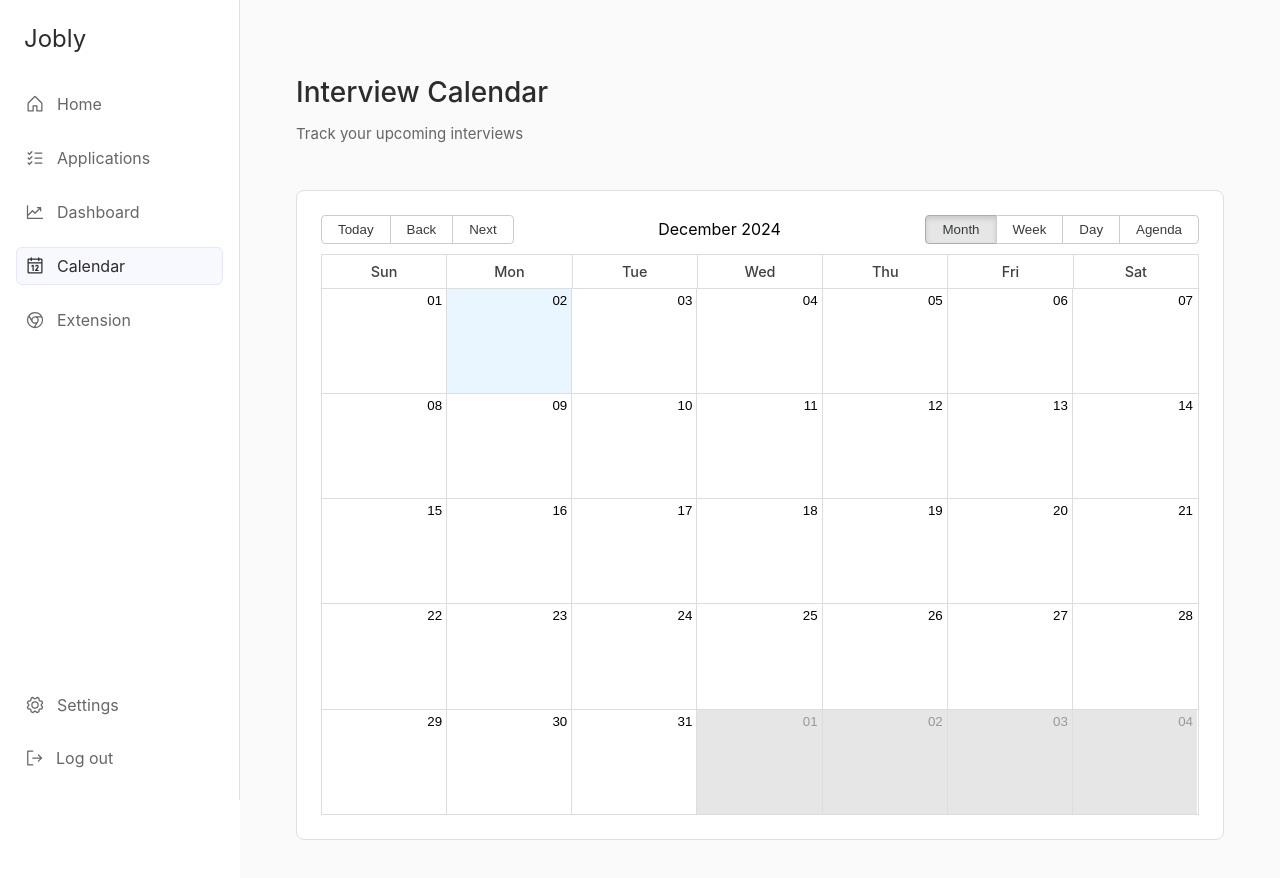
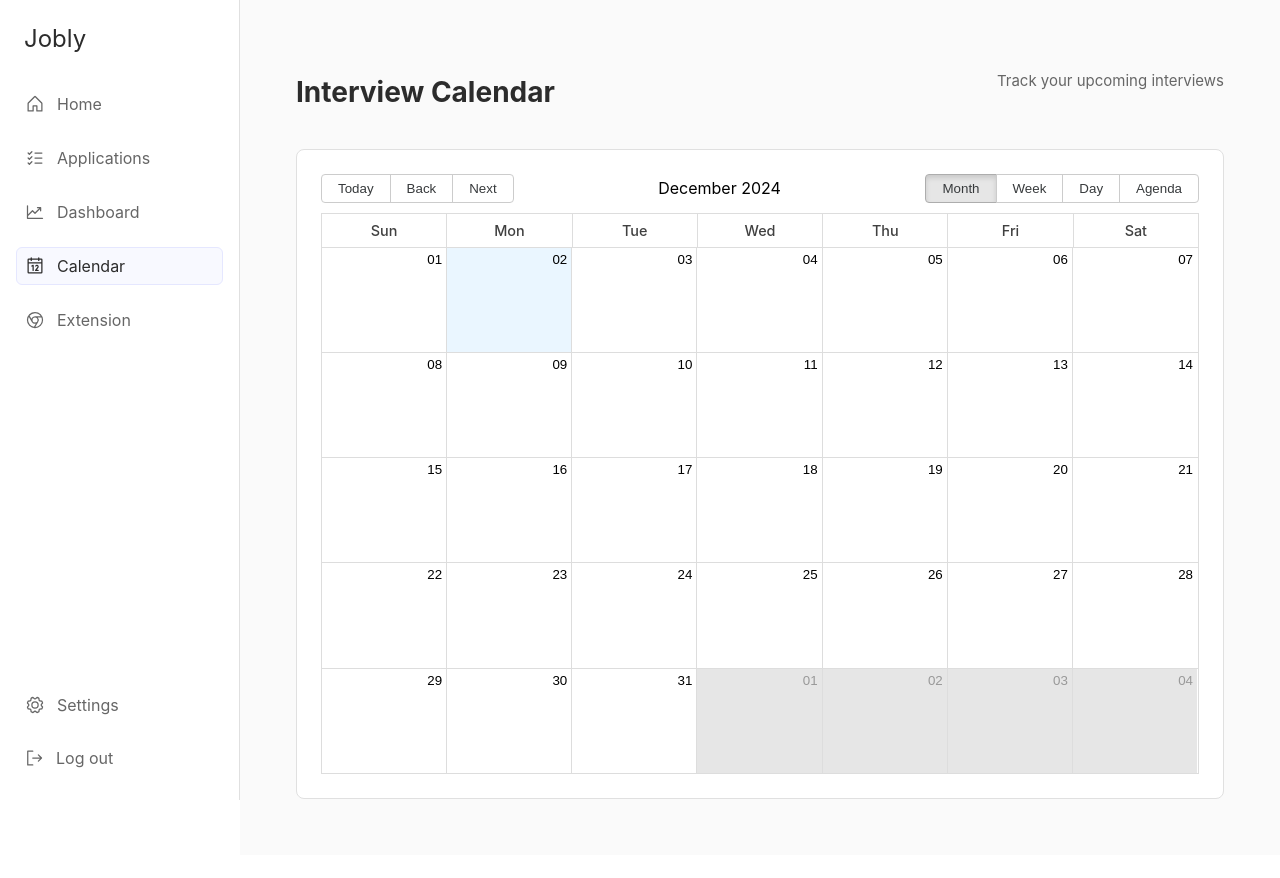
Before and after one commit to kimchee-e/Application_Tracker, a React (Create React App) app: page /calendar in a window 1280 px wide. Shown: the top 878 px of the page. After the commit the page ends 855 px from the top, so only its background shows below. Built offline with nearby package versions, Linux system fonts and the light colour scheme; no server answers; the database is empty; sample sign-in values are in the browser's storage.

Commit message:
Minor tweaks to Calendar setup

```diff
--- a/src/pages/Calendar.js
+++ b/src/pages/Calendar.js
@@ -10,16 +10,12 @@ import { enUS } from 'date-fns/locale';
 import 'react-big-calendar/lib/css/react-big-calendar.css';
 import '../styles/Calendar.css';
 
-const locales = {
-    'en-US': enUS,
-};
-
 const localizer = dateFnsLocalizer({
     format,
     parse,
     startOfWeek,
     getDay,
-    locales
+    locales: { enUS }
 });
 
 const Calendar = () => {
@@ -27,7 +23,7 @@ const Calendar = () => {
     const { user } = useAuth();
 
     useEffect(() => {
-        const loadEvents = async () => {
+        const loadInterviews = async () => {
             const applications = await getApplications(user.uid);
             const interviewEvents = applications
                 .filter(app => app.interviewDate)
@@ -41,18 +37,16 @@ const Calendar = () => {
             setEvents(interviewEvents);
         };
 
-        loadEvents();
+        loadInterviews();
     }, [user.uid]);
 
     return (
         <div className="calendar-page">
             <div className="page-header">
-                <div className="header-content">
-                    <h1>Interview Calendar</h1>
-                    <p className="subheader">
+                <h1>Interview Calendar</h1>
+                <p>
                         Track your upcoming interviews
-                    </p>
-                </div>
+                </p>
             </div>
             <div className="calendar-container">
                 <BigCalendar
--- a/src/styles/Calendar.css
+++ b/src/styles/Calendar.css
@@ -10,7 +10,7 @@ h1 {
     margin-bottom: 8px;
 }
 
-.subheader {
+p {
     color: #666;
     font-size: 15px;
 }
```
